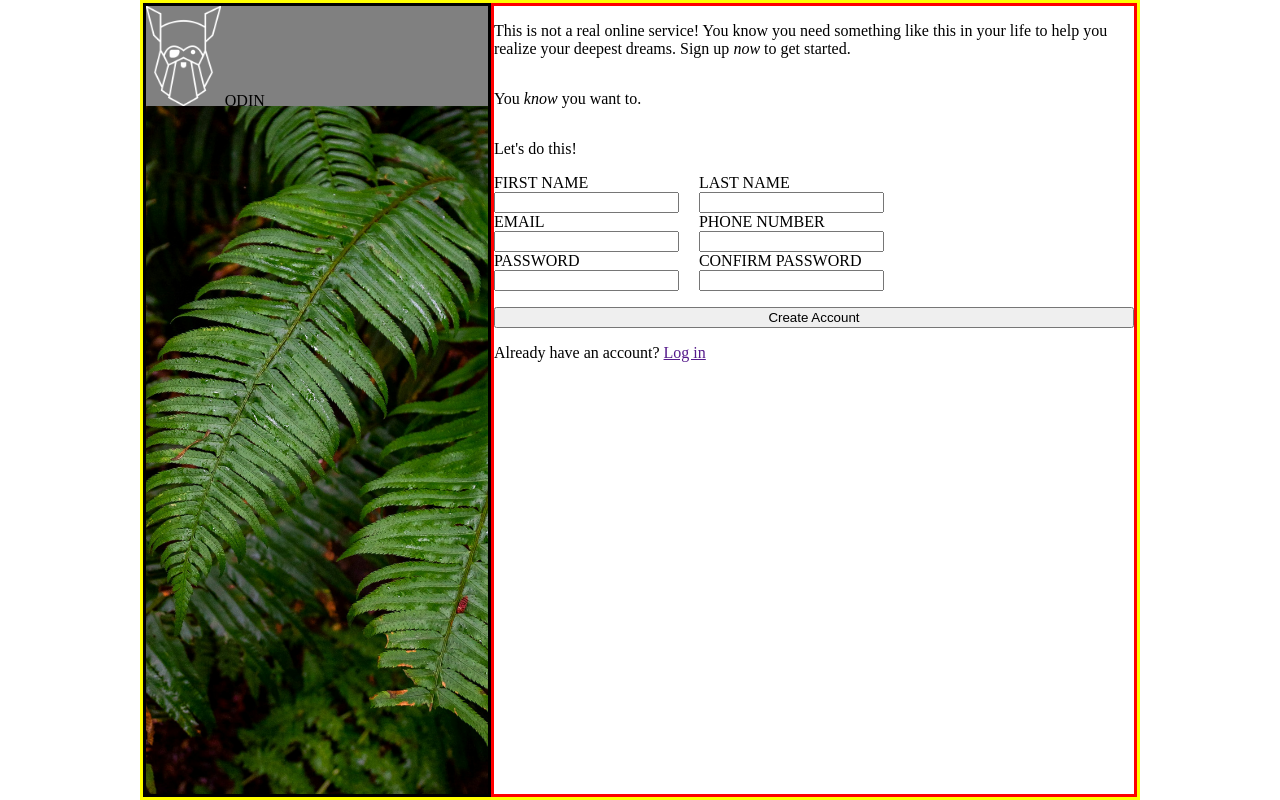
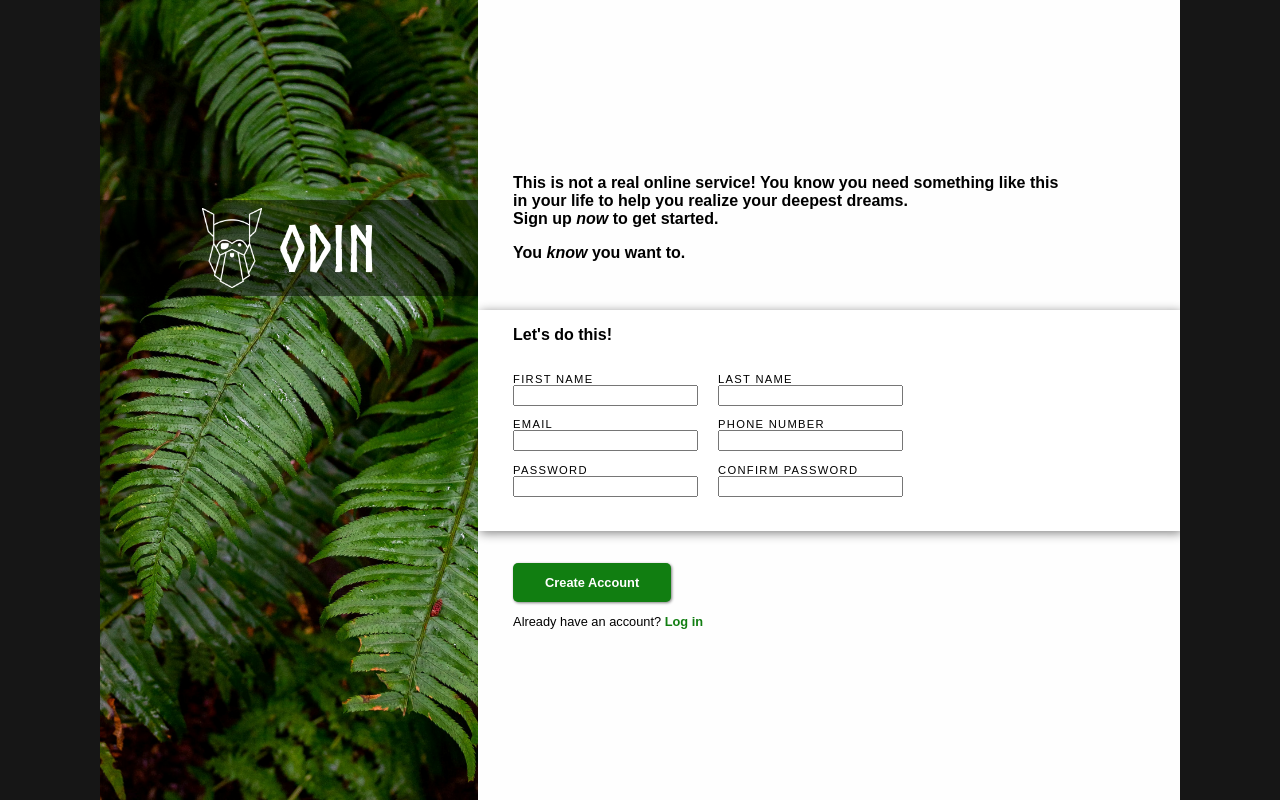
Before and after one commit to Tsee90/sign-up-form, a plain HTML site: page index.html in a window 1280 px wide. Drawn offline with Linux system fonts and the light colour scheme.

Commit message:
Adjust form styling

```diff
--- a/index.html
+++ b/index.html
@@ -15,10 +15,11 @@
             </div>
         </div>
         <div class="form-cont">
-            <p>This is not a real online service! You know you need something like this in your life to help you realize your deepest dreams. Sign up <em>now</em> to get started.</p>
-            <p>You <em>know</em> you want to.</p>
-            <form>
-                <div>
+            <div class="form-info form-cont-div">
+                <p>This is not a real online service! You know you need something like this in your life to help you realize your deepest dreams.<br> Sign up <em>now</em> to get started.</p>
+                <p>You <em>know</em> you want to.</p>
+            </div>
+            <form class="form-cont-div">
                     <p>Let's do this!</p>
                     <div class="form-div">
                         <div>
@@ -50,10 +51,14 @@
                             <input type="password" id="confirm" name="confirm">
                         </div>
                     </div>
+            </form>
+            <div class="form-cont-div">
+                <button type="submit">Create Account</button>
+                <div class="already">
+                    <p>Already have an account? <a href="./login.html"><strong>Log in</strong></a></p>
                 </div>
-                <button type="submit">Create Account</button>
-            </form>
-            <p>Already have an account? <a href="">Log in</a></p>
+            </div>
+
         </div>
     </div>
 </body>
--- a/style.css
+++ b/style.css
@@ -1,3 +1,12 @@
+@font-face {
+    font-family: 'Norse-Bold';
+    src: url(./Norse-Bold.otf) format('opentype');
+}
+
+:root{
+    --green: rgb(17, 126, 17);
+}
+
 html, body{
     margin: 0;
     padding: 0;
@@ -5,52 +14,77 @@ html, body{
 body{
     display: flex;
     justify-content: center;
-
+    background-color: rgb(22, 22, 22);
 }
 .main-cont{
     box-sizing: border-box;
     display: flex;
     flex-direction: row;
     height: 100vh;
-    border: 3px solid yellow;
-    max-width: 1000px;
+    overflow: hidden;
+    width: 100%;
+    max-width: 1080px;
 }
 
 .image-cont{
     box-sizing: border-box;
-    border: 3px solid black;
     flex: 1 1 auto;
     min-width: 35%;
     background-image: url(images/halie-west-25xggax4bSA-unsplash.jpg);
     background-size: cover;
     background-position: center;
-
+    position: relative;
 }
 
 .form-cont{
     display: flex;
     flex-direction: column;
+    justify-content: center;
+    gap: 4%;
     box-sizing: border-box;
-    border: 3px solid red;
-    flex: 1 1 auto;
-}
-
-.form-div{
-    display: flex;
-    flex-direction: row;
-    gap: 20px;
-    flex-wrap: wrap;
+    font-family: Arial, Helvetica, sans-serif;
+    background-color: rgb(254, 254, 254);
+    flex-direction: 1 1 auto;
 }
 
 form{
     display: flex;
     flex-direction: column;
-    gap: 1rem;
+    gap: .8rem;
+    box-shadow: 2px 2px 10px rgb(128, 128, 128);
+    font-weight: bold;
+    background-color: rgb(255, 255, 255);
 }
 
+form .form-div{
+    display: flex;
+    flex-direction: row;
+    gap: 20px;
+    flex-wrap: wrap;
+    font-weight: 100;
+    font-size: .7rem;
+    letter-spacing: .08rem;
+}
+
+form .form-div:last-child{
+    margin-bottom: 5%;
+}
 .logo{
-    height: 100px;
-    background-color: gray;
+    box-sizing: border-box;
+    height: 12%;
+    width: 100%;
+    background-color: rgba(0, 0, 0, 0.5);
+    position: absolute;
+    top: 25%;
+    font-family: 'Norse-Bold';
+    font-size: 4rem;
+    color: rgb(255, 255, 255);
+    display: flex;
+    flex-direction: row;
+    align-items: center;
+    justify-content: center;
+    gap: 5%;
+    padding: 2% 5%;
 }
 
 .odin-img{
@@ -58,3 +92,43 @@ form{
     width: auto;
     object-fit: cover;
 }
+.form-cont-div{
+    padding-left: 5%;
+}
+
+.form-info{
+    padding-right: 15%;
+    font-size: 1rem;
+    font-weight: bold;
+}
+
+button{
+    padding: .75rem 2rem;
+    color: white;
+    background-color: var(--green);
+    border-style: none;
+    border-radius: 5px;
+    font-weight: bold;
+    font-size: .8rem;
+    box-shadow: 1px 1px 3px rgb(129, 129, 129);
+}
+
+button:hover{
+    background-color: rgb(128, 192, 31);
+}
+
+.already{
+    font-size: .8rem;
+}
+
+a{
+    color: var(--green);
+    text-decoration: none;
+}
+a:visited{
+    color: rgb(175, 18, 175);
+    text-decoration: none;
+}
+a:hover{
+    text-decoration: underline;
+}
```
Also changed, not shown: login.html (added, +11 -0 lines).
